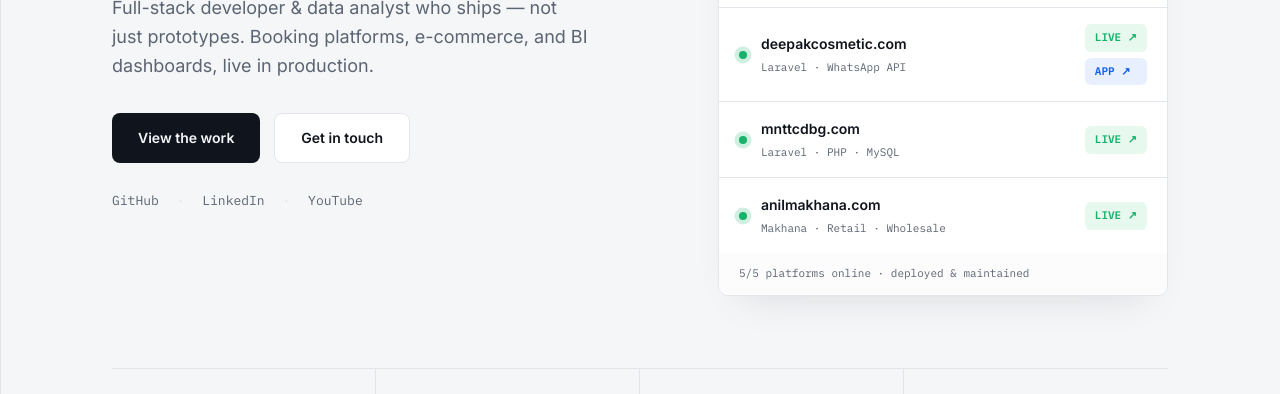
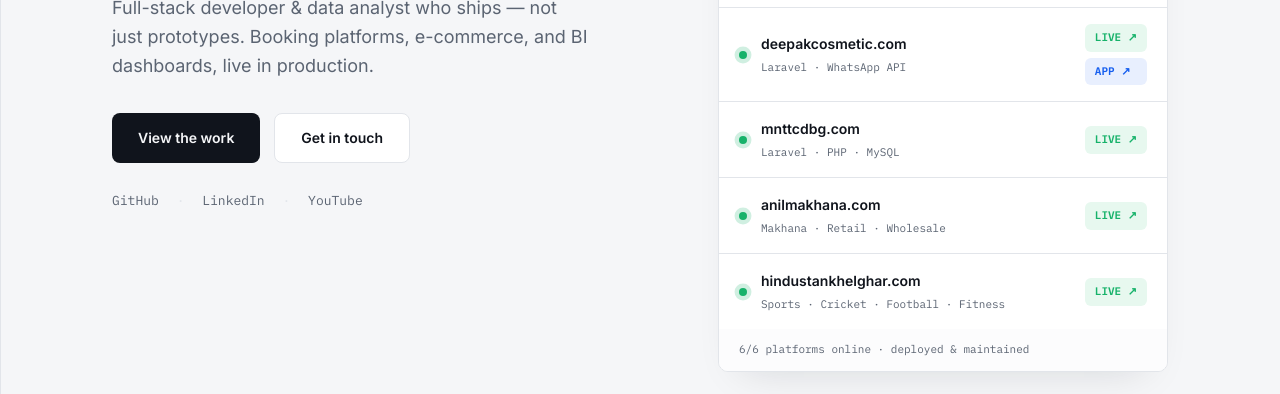
Before and after one commit to Chan4111/MyProfile, a plain HTML site: page index.html in a window 1280 px wide. Shown: the part 379-773 px from the top of the page. Drawn offline with Linux system fonts and the light colour scheme.

Commit message:
Update platform status and add new site information

```diff
--- a/index.html
+++ b/index.html
@@ -106,8 +106,18 @@
         <a href="https://anilmakhana.com/" target="_blank" rel="noopener" class="status-tag mono">LIVE ↗</a>
     </div>
 </li>
+          <li>
+    <span class="status-led"></span>
+    <div class="status-meta">
+        <span class="status-name">hindustankhelghar.com</span>
+        <span class="status-desc mono">Sports · Cricket · Football · Fitness</span>
+    </div>
+    <div class="status-tag-group">
+        <a href="https://hindustankhelghar.com/" target="_blank" rel="noopener" class="status-tag mono">LIVE ↗</a>
+    </div>
+</li>
         </ul>
-        <div class="panel-foot mono">5/5 platforms online &middot; deployed &amp; maintained</div>
+        <div class="panel-foot mono">6/6 platforms online &middot; deployed &amp; maintained</div>
       </div>
     </div>
 
```
